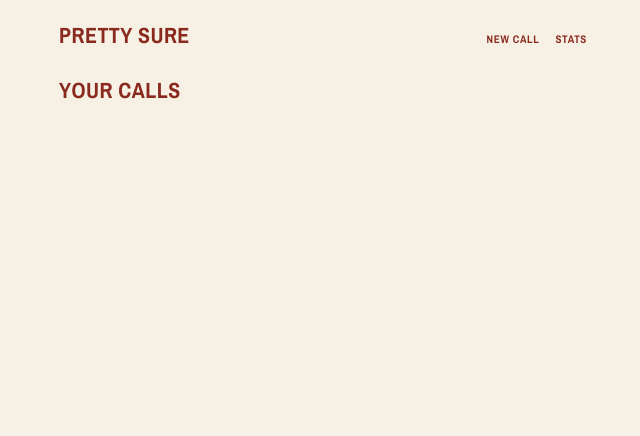
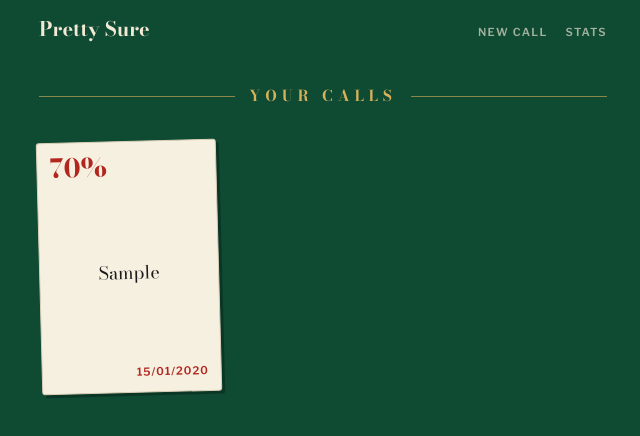
Before and after one commit to Aiden-Trindade/Pretty-Sure, a React (Vite) app: page /new in a window 1280 px wide. Both pictures are taken after typing "Sample", "2020-01-15" into the empty fields and a click on the button "PLACE IT". Shown: the top 436 px of the page, without its empty margins (317-957 px from the left). Built offline with nearby package versions, Linux system fonts and the light colour scheme.

Commit message:
Added the cards, and localStorage working

```diff
--- a/index.html
+++ b/index.html
@@ -6,7 +6,7 @@
     <meta name="viewport" content="width=device-width, initial-scale=1.0" />
     <link rel="preconnect" href="https://fonts.googleapis.com" />
     <link rel="preconnect" href="https://fonts.gstatic.com" crossorigin />
-    <link href="https://fonts.googleapis.com/css2?family=Archivo+Narrow:wght@500;700&family=Courier+Prime:ital,wght@0,400;0,700;1,400&display=swap" rel="stylesheet" />
+    <link href="https://fonts.googleapis.com/css2?family=Bodoni+Moda:ital,opsz,wght@0,6..96,400;0,6..96,700;1,6..96,400&family=Libre+Franklin:wght@400;600&display=swap" rel="stylesheet" />
     <title>Pretty Sure</title>
   </head>
   <body>
--- a/src/App.jsx
+++ b/src/App.jsx
@@ -1,16 +1,39 @@
-import { Routes, Route } from 'react-router-dom'
-import { useState } from "react";
+import { useState, useEffect } from "react";
+import { Routes, Route } from "react-router-dom";
 import Navbar from "./components/Navbar";
-import StyleGuide from './pages/StyleGuide.jsx'
-import Home from './pages/Home.jsx'
-import Call from './pages/Call.jsx'
-import NewCall from './pages/NewCall.jsx'
-import Stats from './pages/Stats.jsx'
-import NotFound from './pages/NotFound.jsx'
+import StyleGuide from "./pages/StyleGuide";
+
+// Page imports
+import Home from "./pages/Home";
+import NewCall from "./pages/NewCall";
+import Call from "./pages/Call";
+import Stats from "./pages/Stats";
+import NotFound from "./pages/NotFound";
+
+const STORAGE_KEY = "pretty_sure_calls";
+
+function loadCalls() {
+  try {
+    const saved = localStorage.getItem(STORAGE_KEY);
+    return saved ? JSON.parse(saved) : [];
+  } catch (error) {
+    console.error("Failed to load calls from localStorage:", error);
+    return [];
+  }
+}
 
 export default function App() {
+  // Pass loadCalls as an initializer function so it only runs once at startup
+  const [calls, setCalls] = useState(loadCalls);
 
-  const [calls, setCalls] = useState([]);
+  // Sync calls to localStorage whenever the calls array updates
+  useEffect(() => {
+    try {
+      localStorage.setItem(STORAGE_KEY, JSON.stringify(calls));
+    } catch (error) {
+      console.error("Failed to save calls to localStorage:", error);
+    }
+  }, [calls]);
 
   function addCall(call) {
     setCalls((prev) => [...prev, call]);
@@ -22,14 +45,14 @@ export default function App() {
 
       <main className="container">
         <Routes>
+          <Route path="/style" element={<StyleGuide />} />
+          <Route path="/" element={<Home calls={calls} />} />
           <Route path="/new" element={<NewCall onAdd={addCall} />} />
-        <Route path="/style" element={<StyleGuide />} />
-        <Route path="/" element={<Home />} />
           <Route path="/p/:id" element={<Call />} />
           <Route path="/stats" element={<Stats />} />
           <Route path="*" element={<NotFound />} />
         </Routes>
       </main>
     </>
-  )
+  );
 }
--- a/src/index.css
+++ b/src/index.css
@@ -1,25 +1,23 @@
-/* Pretty Sure: a betting-shop slip.
-   Two inks per mode: "print" is the pre-printed form, "ink" is what you fill in. */
+/* Pretty Sure: a card table.
+   The page is green felt. Every call is a playing card: cream stock,
+   card-red for the printed parts, card-black for what you write. */
 
 :root {
-  --paper: #f6f1e4;
-  --print: #8a2a1f;
-  --ink: #1d2a4a;
-  --print-faint: color-mix(in srgb, var(--print) 12%, transparent);
+  --felt: #0f4a33;
+  --felt-dark: #0a3725;
+  --felt-line: color-mix(in srgb, #f3ead6 18%, transparent);
+  --card: #f6f0e1;
+  --card-edge: #d9cfb8;
+  --red: #b3261e;
+  --black: #1b1b1b;
+  --on-felt: #f3ead6;
+  --on-felt-dim: color-mix(in srgb, #f3ead6 65%, transparent);
+  --gold: #d8b25a;
 
-  --font-print: 'Archivo Narrow', 'Arial Narrow', sans-serif;
-  --font-ink: 'Courier Prime', 'Courier New', monospace;
+  --font-deck: 'Bodoni Moda', 'Didot', Georgia, serif;
+  --font-ui: 'Libre Franklin', 'Franklin Gothic Medium', Arial, sans-serif;
 
-  color-scheme: light;
-}
-
-@media (prefers-color-scheme: dark) {
-  :root {
-    --paper: #16130f;
-    --print: #d9714f;
-    --ink: #ece4d2;
-    color-scheme: dark;
-  }
+  color-scheme: dark;
 }
 
 * { box-sizing: border-box; }
@@ -27,9 +25,9 @@
 body {
   margin: 0;
   min-height: 100vh;
-  background: var(--paper);
-  color: var(--ink);
-  font-family: var(--font-ink);
+  background: var(--felt);
+  color: var(--on-felt);
+  font-family: var(--font-ui);
   font-size: 15px;
   line-height: 1.4;
 }
@@ -38,105 +36,113 @@ a { color: inherit; text-decoration: none; }
 h1, h2, h3 { margin: 0; }
 
 .container {
-  max-width: 560px;
+  max-width: 600px;
   margin: 0 auto;
   padding: 24px 16px 64px;
 }
 
-/* ---------- Printed text (the form itself) ---------- */
+/* ---------- Type ---------- */
 
+/* Small printed headings: "odds", "settles" */
 .label {
-  font-family: var(--font-print);
+  font-family: var(--font-ui);
   font-size: 11px;
-  font-weight: 700;
-  letter-spacing: 0.06em;
+  font-weight: 600;
+  letter-spacing: 0.12em;
   text-transform: uppercase;
-  color: var(--print);
+  color: var(--on-felt-dim);
 }
 
 .title {
-  font-family: var(--font-print);
-  font-size: 22px;
+  font-family: var(--font-deck);
+  font-size: 30px;
   font-weight: 700;
-  letter-spacing: 0.02em;
-  text-transform: uppercase;
-  color: var(--print);
+  line-height: 1.1;
+  color: var(--on-felt);
 }
 
 .fine-print {
-  font-family: var(--font-print);
-  font-size: 11px;
-  font-weight: 500;
-  color: var(--print);
+  font-family: var(--font-deck);
+  font-style: italic;
+  font-size: 16px;
+  color: var(--on-felt-dim);
+}
+.fine-print a { color: var(--gold); text-decoration: underline; text-underline-offset: 3px; }
+
+/* What you wrote */
+.entry {
+  font-family: var(--font-ui);
+  font-size: 16px;
+  color: var(--black);
 }
 
-/* ---------- Filled-in text (your entries) ---------- */
+/* ---------- A card on the table (the form, a full slip) ---------- */
 
-.entry {
-  font-family: var(--font-ink);
-  font-size: 16px;
-  color: var(--ink);
+.slip {
+  background: var(--card);
+  color: var(--black);
+  border: 1px solid var(--card-edge);
+  border-radius: 3px;
+  padding: 18px 20px 20px;
+  margin-bottom: 24px;
+  box-shadow: 3px 3px 0 var(--felt-dark);
 }
-
-/* ---------- The slip ---------- */
-
-.slip { margin-bottom: 24px; }
+.slip .label { color: var(--red); }
+.slip .title { color: var(--black); }
+.slip .fine-print { color: var(--red); }
 
 .slip-head {
   display: flex;
   justify-content: space-between;
   align-items: baseline;
-  border-bottom: 2px solid var(--print);
-  padding-bottom: 4px;
-  margin-bottom: 8px;
+  padding-bottom: 10px;
+  margin-bottom: 4px;
 }
+.slip .slip-head { border-bottom: 1px solid var(--card-edge); }
 
-/* A row of boxes. Neighbouring borders overlap so lines stay 1px.
-   Set columns per row, e.g. style={{ gridTemplateColumns: '1fr 1fr 1fr' }} */
+/* A row of fields inside a card */
 .boxes {
   display: grid;
   grid-auto-flow: column;
-  grid-auto-columns: 1fr;
-  margin-top: -1px;
+  grid-auto-columns: minmax(0, 1fr);
+  gap: 16px;
 }
 
 .box {
-  border: 1px solid var(--print);
-  margin-left: -1px;
-  padding: 4px 8px 6px;
+  padding: 10px 0 8px;
+  border-bottom: 1px solid var(--card-edge);
   display: flex;
   flex-direction: column;
-  gap: 2px;
+  gap: 4px;
   min-width: 0;
 }
-.box:first-child { margin-left: 0; }
-.box.tall { min-height: 64px; }
+.box.tall { min-height: 72px; }
 
 /* Tick box: <span className="check" data-checked>x</span> */
 .check {
   display: inline-flex;
   align-items: center;
   justify-content: center;
-  width: 13px;
-  height: 13px;
-  border: 1px solid var(--print);
+  width: 14px;
+  height: 14px;
+  border: 1.5px solid var(--red);
+  border-radius: 0;
   margin-right: 6px;
-  font-family: var(--font-ink);
-  font-weight: 700;
-  font-size: 12px;
-  color: var(--ink);
+  font-size: 11px;
+  font-weight: 600;
+  color: var(--black);
   vertical-align: -2px;
 }
 
-/* ---------- Form controls look like blank boxes ---------- */
+/* ---------- Form fields: you write straight onto the card ---------- */
 
 .box input,
 .box textarea,
 .box select {
   font: inherit;
-  font-family: var(--font-ink);
-  font-size: 16px;
-  color: var(--ink);
+  font-family: var(--font-ui);
+  font-size: 17px;
+  color: var(--black);
   background: transparent;
   border: 0;
   padding: 0;
@@ -144,46 +150,130 @@ h1, h2, h3 { margin: 0; }
   outline: none;
   resize: vertical;
 }
-.box input[type="date"] { font-size: 14px; }
-.box:focus-within { background: var(--print-faint); }
+.box textarea { font-family: var(--font-deck); font-size: 22px; line-height: 1.25; }
+.box:focus-within { border-bottom-color: var(--red); box-shadow: 0 1px 0 var(--red); }
 .box input::placeholder,
-.box textarea::placeholder { color: var(--print); opacity: 0.45; }
+.box textarea::placeholder { color: var(--black); opacity: 0.3; }
 
-/* ---------- Buttons are printed boxes too ---------- */
+/* ---------- Buttons ---------- */
 
 .btn {
-  font-family: var(--font-print);
+  display: inline-flex;
+  align-items: center;
+  font-family: var(--font-ui);
   font-size: 13px;
-  font-weight: 700;
-  letter-spacing: 0.06em;
+  font-weight: 600;
+  letter-spacing: 0.1em;
   text-transform: uppercase;
-  color: var(--print);
+  color: var(--black);
   background: transparent;
-  border: 1px solid var(--print);
-  padding: 8px 14px;
+  border: 1.5px solid currentColor;
+  border-radius: 0;
+  padding: 10px 18px;
   cursor: pointer;
 }
-.btn:hover { background: var(--print-faint); }
-.btn.solid { background: var(--print); color: var(--paper); }
-.btn.solid:hover { background: var(--ink); border-color: var(--ink); }
+.btn:hover { background: color-mix(in srgb, currentColor 8%, transparent); }
+.btn.solid { background: var(--red); border-color: var(--red); color: var(--card); }
+.btn.solid:hover { background: #941d17; border-color: #941d17; }
 
-/* A row of buttons under a slip */
-.actions { display: flex; gap: 8px; margin-top: 12px; }
+/* A row of buttons under a card */
+.actions { display: flex; gap: 10px; margin-top: 18px; }
+
+/* ---------- Your hand: the home list as cards dealt on the felt ---------- */
+
+.container:has(> a.slip) {
+  display: grid;
+  grid-template-columns: repeat(auto-fill, minmax(150px, 1fr));
+  gap: 18px 14px;
+  align-content: start;
+}
+.container:has(> a.slip) > .slip-head { grid-column: 1 / -1; }
+
+a.slip {
+  aspect-ratio: 5 / 7;
+  margin: 0;
+  padding: 12px;
+  display: flex;
+  transition: transform 0.15s ease, box-shadow 0.15s ease;
+}
+a.slip:nth-of-type(3n + 1) { transform: rotate(-1.5deg); }
+a.slip:nth-of-type(3n + 3) { transform: rotate(1.2deg); }
+a.slip:hover { transform: translateY(-6px) rotate(0); box-shadow: 6px 8px 0 var(--felt-dark); }
+
+/* Inside a card: odds in the top corner like a rank, the call in the
+   middle, the settle date in the bottom corner. */
+a.slip .boxes {
+  flex: 1;
+  grid-auto-flow: row;
+  grid-template-rows: auto 1fr auto;
+  grid-template-areas: "odds" "text" "due";
+  gap: 0;
+}
+a.slip .box { border: 0; padding: 0; min-height: 0; }
+a.slip .box:nth-child(1) { grid-area: text; justify-content: center; text-align: center; }
+a.slip .box:nth-child(2) { grid-area: odds; align-items: flex-start; }
+a.slip .box:nth-child(3) { grid-area: due; align-items: flex-end; }
+a.slip .label { display: none; }
+
+a.slip .box:nth-child(1) .entry {
+  font-family: var(--font-deck);
+  font-size: 18px;
+  line-height: 1.2;
+  display: -webkit-box;
+  -webkit-line-clamp: 5;
+  -webkit-box-orient: vertical;
+  overflow: hidden;
+}
+a.slip .box:nth-child(2) .entry {
+  font-family: var(--font-deck);
+  font-size: 26px;
+  font-weight: 700;
+  line-height: 1;
+  color: var(--red);
+}
+a.slip .box:nth-child(3) .entry {
+  font-size: 11px;
+  font-weight: 600;
+  letter-spacing: 0.08em;
+  color: var(--red);
+}
 
 /* ---------- States ---------- */
 
-.lost .box .entry { text-decoration: line-through; }
+.lost .entry { text-decoration: line-through; opacity: 0.6; }
 
-/* ---------- Navbar: the top of the form ---------- */
+/* ---------- Page headings printed on the felt: "—— YOUR CALLS ——" ---------- */
+
+.container > .slip-head { justify-content: center; padding: 6px 0 14px; }
+.container > .slip-head .title {
+  display: flex;
+  align-items: center;
+  gap: 14px;
+  width: 100%;
+  font-size: 15px;
+  letter-spacing: 0.32em;
+  text-transform: uppercase;
+  color: var(--gold);
+}
+.container > .slip-head .title::before,
+.container > .slip-head .title::after {
+  content: '';
+  flex: 1;
+  border-top: 1px solid var(--gold);
+  opacity: 0.6;
+}
+
+/* ---------- Navbar: kept plain on purpose; the real header design comes later ---------- */
 
 .navbar {
-  max-width: 560px;
+  max-width: 600px;
   margin: 0 auto;
-  padding: 20px 16px 0;
+  padding: 18px 16px;
   display: flex;
   justify-content: space-between;
   align-items: baseline;
 }
-.navbar .nav-links { display: flex; gap: 16px; }
+.navbar > .title { font-size: 20px; }
+.navbar .nav-links { display: flex; gap: 18px; }
 .navbar .nav-links a:hover,
-.navbar .nav-links a.active { text-decoration: underline; text-underline-offset: 3px; }
+.navbar .nav-links a.active { color: var(--gold); }
--- a/src/pages/Home.jsx
+++ b/src/pages/Home.jsx
@@ -1,7 +1,48 @@
-export default function Home() {
+import { Link } from "react-router-dom";
+
+export default function Home({ calls = [] }) {
   return (
     <>
-      <h1 className="title">Your calls</h1>
+      <div className="slip-head">
+        <span className="title">Your calls</span>
+      </div>
+
+      {calls.length === 0 ? (
+        <p className="fine-print">
+          No calls yet. <Link to="/new">Make one</Link>
+        </p>
+      ) : (
+        calls.map((call) => {
+          const formattedDate = call.dueDate
+            ? call.dueDate.split("-").reverse().join("/")
+            : "";
+
+          return (
+            <Link
+              to={`/p/${call.id}`}
+              className="slip"
+              key={call.id}
+            >
+              <div className="boxes">
+                <div className="box tall">
+                  <span className="label">Selection</span>
+                  <span className="entry">{call.text}</span>
+                </div>
+
+                <div className="box">
+                  <span className="label">Odds</span>
+                  <span className="entry">{call.confidence}%</span>
+                </div>
+
+                <div className="box">
+                  <span className="label">Settles</span>
+                  <span className="entry">{formattedDate}</span>
+                </div>
+              </div>
+            </Link>
+          );
+        })
+      )}
     </>
   );
 }
```
Lines whose indentation alone changed are shown as unchanged.
